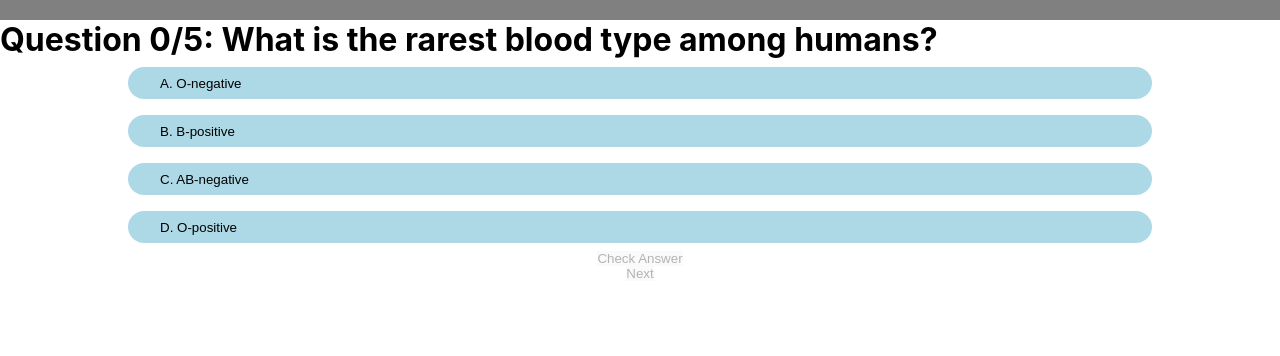
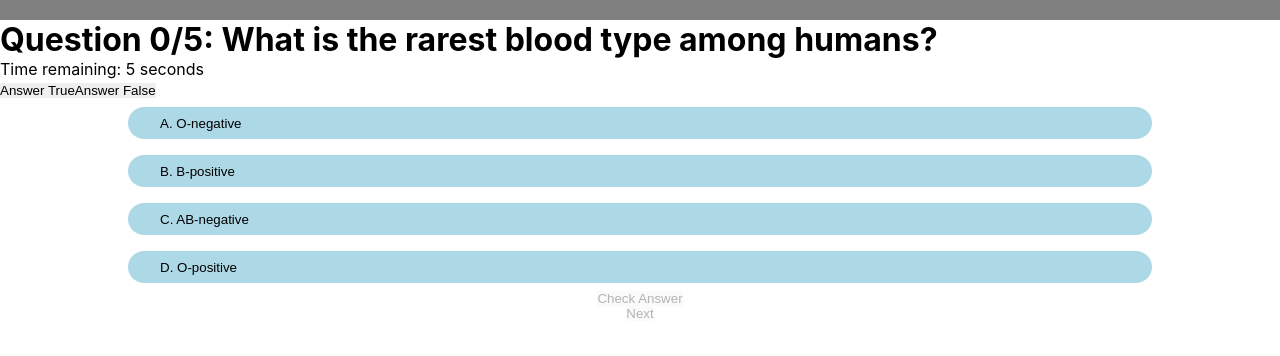
Before and after one commit to Technigo/project-redux-quiz, a React (Vite) app: page / in a window 1280 px wide. Shown: the top 356 px of the page. Built offline with nearby package versions, Linux system fonts and the light colour scheme.

Commit message:
added timer for each question

```diff
--- a/src/components/CurrentQuestion.jsx
+++ b/src/components/CurrentQuestion.jsx
@@ -1,11 +1,47 @@
-import { useSelector } from "react-redux";
+import React, { useState, useEffect } from "react";
+import { useSelector, useDispatch } from "react-redux";
 import "./CurrentQuestion.css";
 
 export const CurrentQuestion = () => {
+  const [timer, setTimer] = useState(10); // Initial timer value in seconds
+  const [answered, setAnswered] = useState(false); // Track if the question has been answered
   const quiz = useSelector((state) => state.quiz);
   const question = useSelector(
     (state) => state.quiz.questions[state.quiz.currentQuestionIndex]
   );
+  const dispatch = useDispatch();
+
+  useEffect(() => {
+    let countdown;
+    if (timer > 0 && !answered) {
+      countdown = setInterval(() => {
+        setTimer((prevTimer) => (prevTimer > 0 ? prevTimer - 1 : 0));
+      }, 1000);
+    }
+
+    if (timer === 0 && !answered) {
+      // If timer reaches 0 and the user hasn't answered, mark the question as answered incorrectly
+      dispatch({ type: "ANSWER_QUESTION", payload: false }); // Update Redux state accordingly
+      setAnswered(true); // Set answered to true to prevent further actions
+    }
+
+    return () => clearInterval(countdown);
+  }, [timer, answered, dispatch]);
+
+  const handleAnswer = (userAnswer) => {
+    if (!answered) {
+      // If the user answers within the time limit, handle the answer
+      dispatch({ type: "ANSWER_QUESTION", payload: userAnswer }); // Update Redux state accordingly
+      setAnswered(true); // Set answered to true to prevent further actions
+      clearInterval(timer); // Clear the timer
+    }
+  };
+
+  useEffect(() => {
+    // Reset timer and answered state when the question changes
+    setTimer(10); // Reset timer to initial value
+    setAnswered(false); // Reset answered to false
+  }, [question]);
 
   if (!question) {
     return <h1>Oh no! I could not find the current question!</h1>;
@@ -17,6 +53,18 @@ export const CurrentQuestion = () => {
         Question {quiz.currentQuestionIndex}/{quiz.questions.length}:{" "}
         {question.questionText}
       </h1>
+      {timer > 0 && !answered && (
+        <p>Time remaining: {timer} seconds</p>
+      )}
+      {!answered && (
+        <button onClick={() => handleAnswer(true)}>Answer True</button>
+      )}
+      {!answered && (
+        <button onClick={() => handleAnswer(false)}>Answer False</button>
+      )}
+      {answered && timer === 0 && (
+        <p>Time's up! Your answer was not recorded in time.</p>
+      )}
     </div>
   );
 };
```
